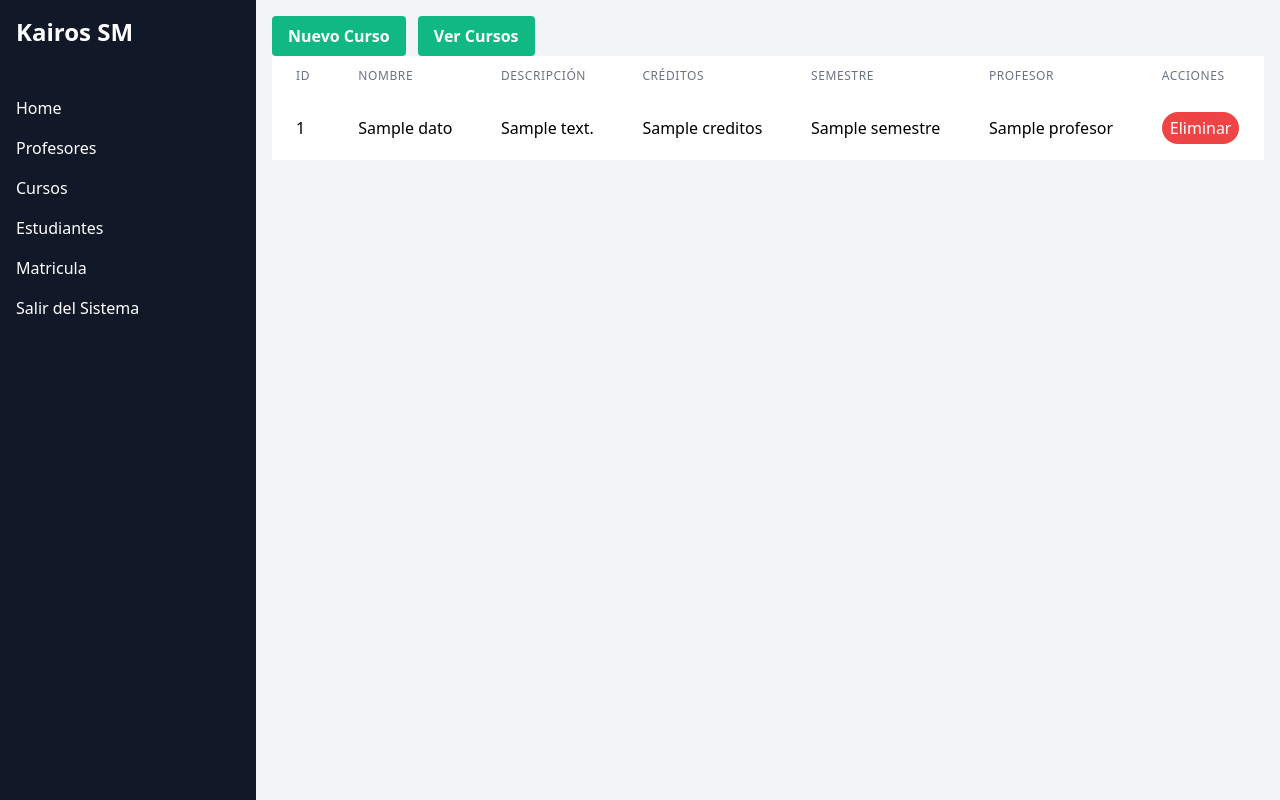
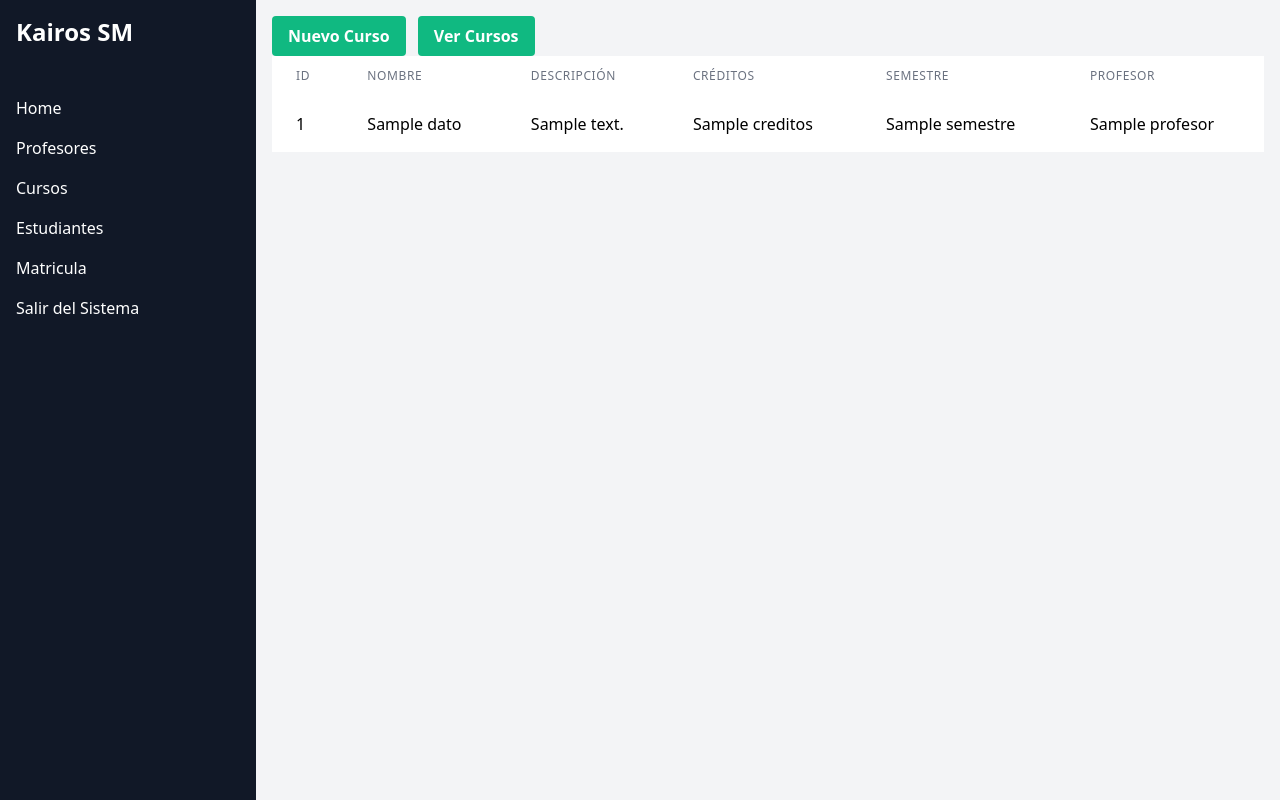
Before and after one commit to EdwinJSA/KairosMS, a Flask app: template templates/cursos.html in a window 1280 px wide. Run offline with Flask 3, Linux system fonts and the light colour scheme; the template is opened without the code that fills it: most values are stand-ins (such as "Sample title", 1, 10 or a date in 2020); some libraries are stand-ins or nearby versions.

Commit message:
le quite los botones

```diff
--- a/templates/cursos.html
+++ b/templates/cursos.html
@@ -55,7 +55,6 @@
               <th class="px-6 py-3 text-left text-xs font-medium text-gray-500 uppercase tracking-wider">Créditos</th>
               <th class="px-6 py-3 text-left text-xs font-medium text-gray-500 uppercase tracking-wider">semestre</th>
               <th class="px-6 py-3 text-left text-xs font-medium text-gray-500 uppercase tracking-wider">Profesor</th>
-              <th class="px-6 py-3 text-left text-xs font-medium text-gray-500 uppercase tracking-wider">Acciones</th>
             </tr>
           </thead>
           <tbody "bg-white divide-y divide-gray-200">
@@ -68,12 +67,6 @@
                 <td class="px-6 py-4 whitespace-nowrap">{{ dato.creditos }}</td>
                 <td class="px-6 py-4 whitespace-nowrap">{{ dato.semestre }}</td>
                 <td class="px-6 py-4 whitespace-nowrap">{{ dato.profesor}}</td>
-                <td class="px-6 py-4 whitespace-nowrap">
-                  <input type="hidden" name="idcurso" value="{{ dato.cursoid }}">
-                  <button type="submit" class="bg-red-500 hover:bg-red-700 text-white px-2 py-1 rounded-full">
-                      Eliminar
-                  </button>
-                </td>
               </tr>
             </form>
             {% endfor %}
--- a/templates/estudiantes.html
+++ b/templates/estudiantes.html
@@ -73,12 +73,6 @@
                         <td class="px-6 py-4 whitespace-nowrap">{{ dato.fechanacimiento }}</td>
                         <td class="px-6 py-4 whitespace-nowrap">{{ dato.telefono }}</td>
                         <td class="px-6 py-4 whitespace-nowrap">{{ dato.correoelectronico }}</td>
-                        <td class="px-2 py-4 whitespace-nowrap">
-                            <input type="hidden" name="carnet" value="{{ dato.estudianteid }}">
-                            <button type="submit" class="bg-red-500 hover:bg-red-700 text-white px-2 py-1 rounded-full">
-                                Eliminar
-                            </button>
-                        </td>
                     </tr>
                 {% endfor %}
             </tbody>
```
